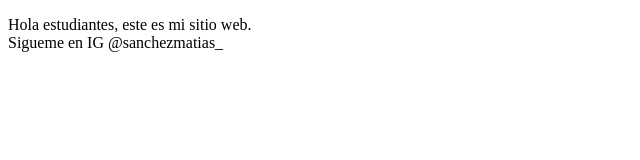
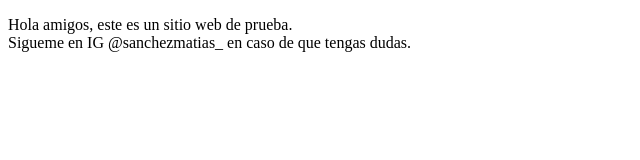
Before and after one commit to rmsanchez2/proyectoDemoPrework, a plain HTML site: page index.html in a window 1280 px wide. Shown: the whole page, without its empty margins (0-640 px from the left). Drawn offline with Linux system fonts and the light colour scheme.

Commit message:
cambios agregamos sitio

```diff
--- a/index.html
+++ b/index.html
@@ -7,6 +7,6 @@
     <title>Hola Mundo</title>
 </head>
 <body>
-    <p>Hola estudiantes, este es mi sitio web. <br>Sigueme en IG @sanchezmatias_</p>
+    <p>Hola amigos, este es un sitio web de prueba. <br>Sigueme en IG @sanchezmatias_ en caso de que tengas dudas.</p>
 </body>
 </html>
```
